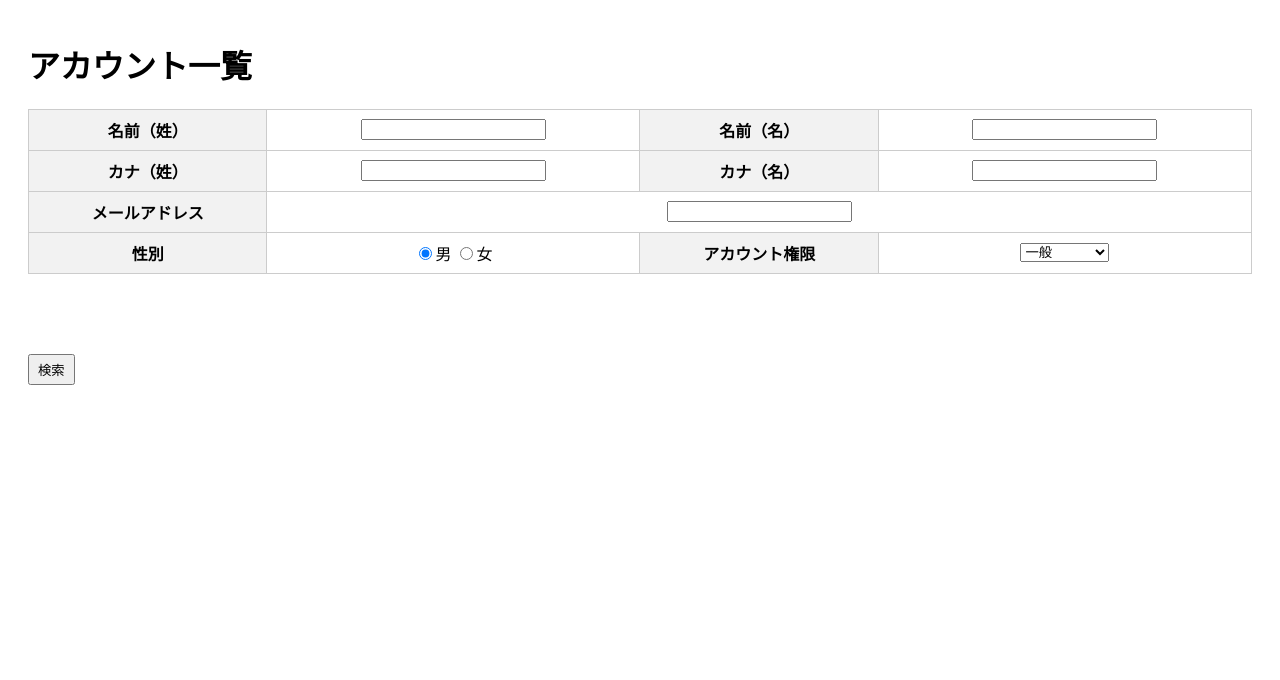
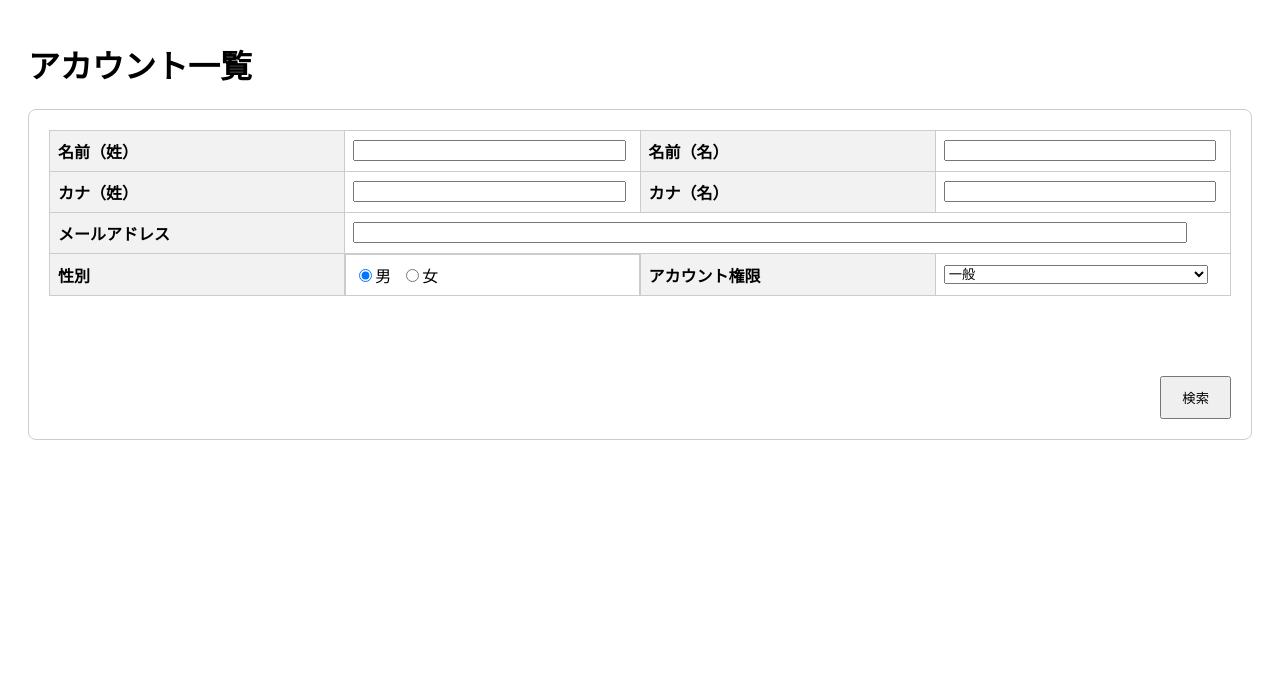
Before and after one commit to tomo-ss/Registration, a PHP site: page /list.php in a window 1280 px wide. Shown: the part 68-748 px from the top of the page. Run offline with PHP 8.4, Linux system fonts and the light colour scheme; the visitor is signed in with stand-in values (Sample User, id 1).

Commit message:
アカウント検索のテーブルのスタイルを変更

```diff
--- a/list.css
+++ b/list.css
@@ -45,6 +45,51 @@ header ul li a:hover {
     border-bottom: 2px solid blue;
 }
 
+/* 検索フォームのスタイル */
+.search-form {
+  margin-bottom: 30px;
+  border: 1px solid #ccc;
+  padding: 20px;
+  border-radius: 8px;
+}
+
+.search-form table {
+  table-layout: fixed;
+  width: 100%;
+  border-collapse: collapse;
+}
+
+.search-form th,
+.search-form td {
+  padding: 8px;
+  text-align: left;
+  vertical-align: middle;
+}
+
+.search-form td[colspan="3"] {
+  width: 75%;
+}
+
+
+.search-form input[type="text"],
+.search-form select {
+  max-width: 100%;
+  width: 95%;
+}
+
+
+.search-form .radio-group {
+  display: flex;
+  gap: 10px;
+}
+
+.search-form button {
+  display: block;
+  margin-top: 15px;
+  margin-left: auto;
+  padding: 10px 20px;
+}
+
 /* テーブルのスタイル */
 table {
     border-collapse: collapse;
```
